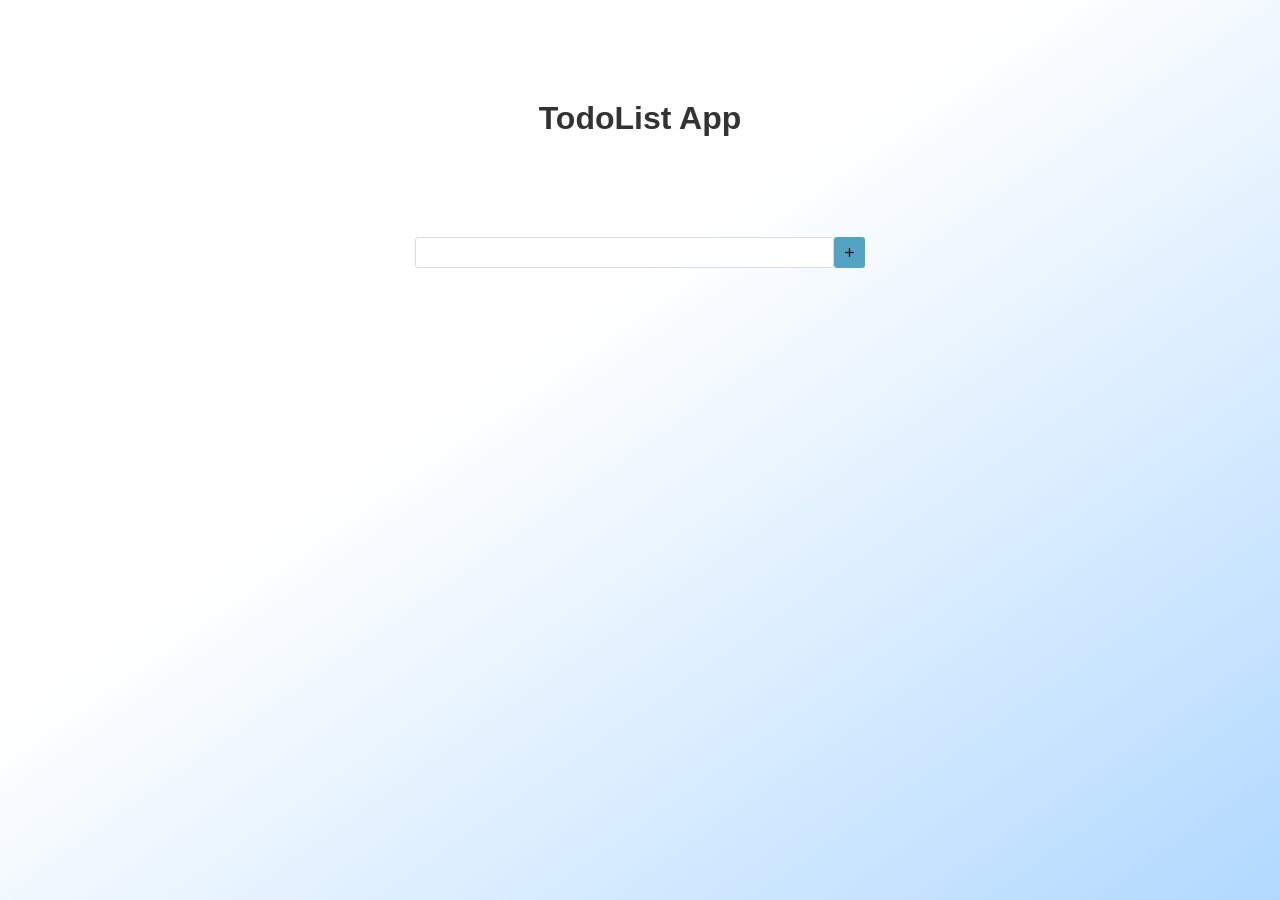
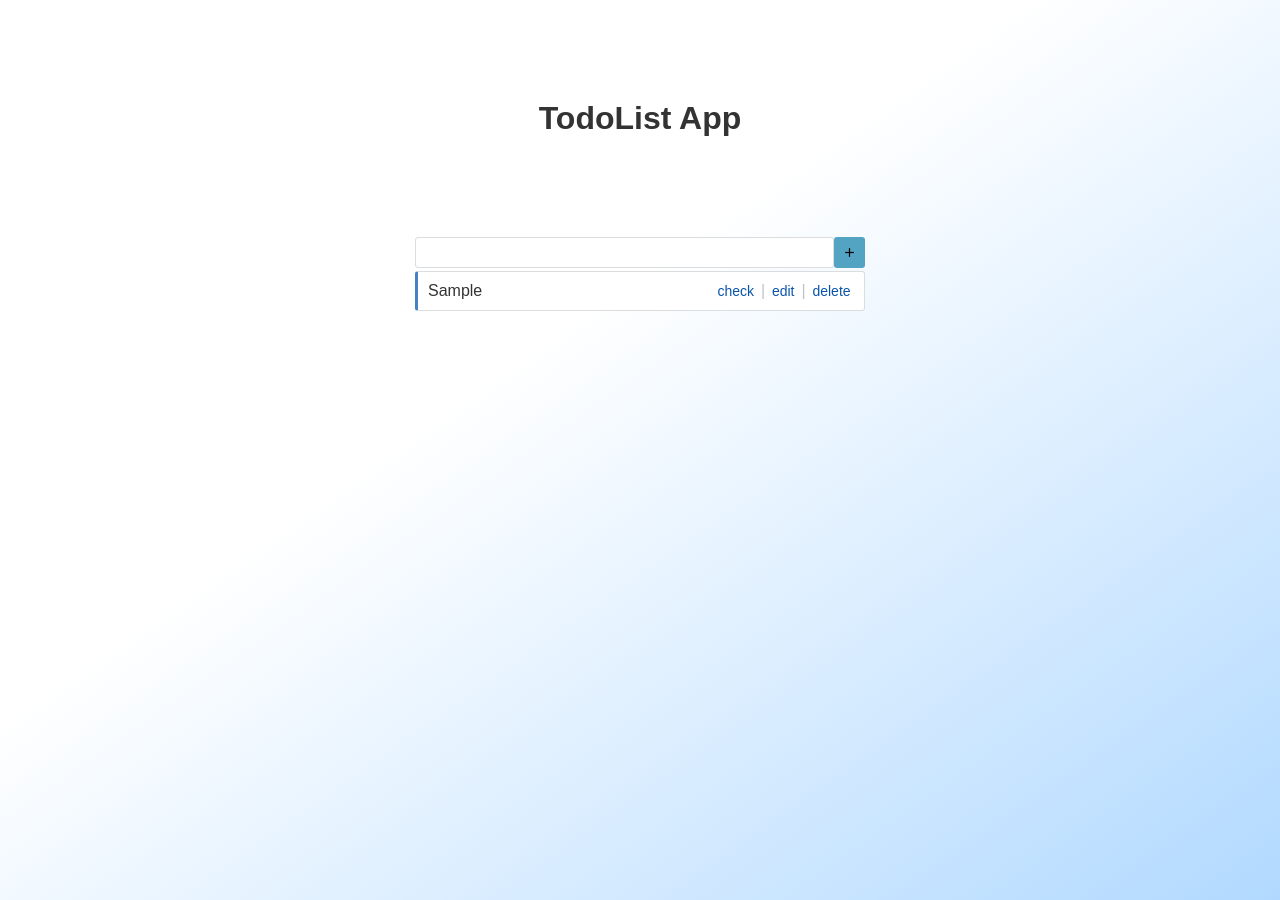
Before and after one commit to yuki1567/nuxt-todo-app, a Nuxt app: page / in a window 1280 px wide. Both pictures are taken after typing "Sample" into the empty fields and a click on the button "add". Built offline with nearby package versions, Linux system fonts and the light colour scheme.

Commit message:
add: 追加したタスクリスト表示機能の追加

```diff
--- a/components/InputForm.vue
+++ b/components/InputForm.vue
@@ -21,7 +21,7 @@ const handleSubmit = (event: HTMLFormElement) => {
 
   emit("updateTaskList", {
     id: taskList.value?.length,
-    title: inputText.value,
+    text: inputText.value,
     completed: false,
     editing: false,
   });
--- /dev/null
+++ b/components/TodoList.vue
@@ -0,0 +1,77 @@
+<template>
+  <ul class="todo-list" v-for="task in value">
+    <li class="todo-item">
+      <span class="todo-text">{{ task.text }}</span>
+      <div class="todo-actions">
+        <a class="check-link">check</a>
+        <span class="separator">|</span>
+        <a class="edit-link">edit</a>
+        <span class="separator">|</span>
+        <a class="delete-link">delete</a>
+      </div>
+    </li>
+  </ul>
+</template>
+
+<script setup lang="ts">
+const props = defineProps({ value: Array });
+</script>
+
+<style>
+.todo-lists {
+  width: 100vw;
+  margin: 50px auto;
+}
+
+.icons {
+  display: flex;
+  justify-content: end;
+}
+
+.completed {
+  text-decoration: line-through;
+  opacity: 0.3;
+}
+
+.todo-list {
+  list-style: none;
+  width: 450px;
+}
+
+.todo-item {
+  background: white;
+  padding: 10px;
+  display: flex;
+  border-top: 1px solid rgb(218 220 222);
+  border-right: 1px solid rgb(218 220 222);
+  border-bottom: 1px solid rgb(218 220 222);
+  border-left: 3px solid rgb(67 130 196);
+  border-radius: 3px;
+  justify-content: space-between;
+  margin: 3px 0;
+}
+
+.todo-actions {
+  width: 140px;
+  display: flex;
+  justify-content: space-around;
+  align-items: center;
+}
+
+.todo-actions a {
+  font-size: 14px;
+  color: #0954ab;
+  text-decoration: none;
+  cursor: pointer;
+}
+
+.separator {
+  color: rgb(191 194 196);
+}
+
+.edit-input {
+  padding: 0px 3px;
+  border: solid rgb(218 220 222);
+  border-radius: 3px;
+}
+</style>
--- a/pages/index.vue
+++ b/pages/index.vue
@@ -4,6 +4,7 @@
   </header>
   <main>
     <InputForm :value="taskList" @updateTaskList="updateTaskList" />
+    <TodoList :value="taskList" />
   </main>
 </template>
 
@@ -11,6 +12,7 @@
 import Title from "@/components/Title.vue";
 import InputForm from "@/components/InputForm.vue";
 import type { Task } from "@/typs";
+import TodoList from "@/components/TodoList.vue";
 
 const taskList = reactive<Task[]>([]);
 
```
